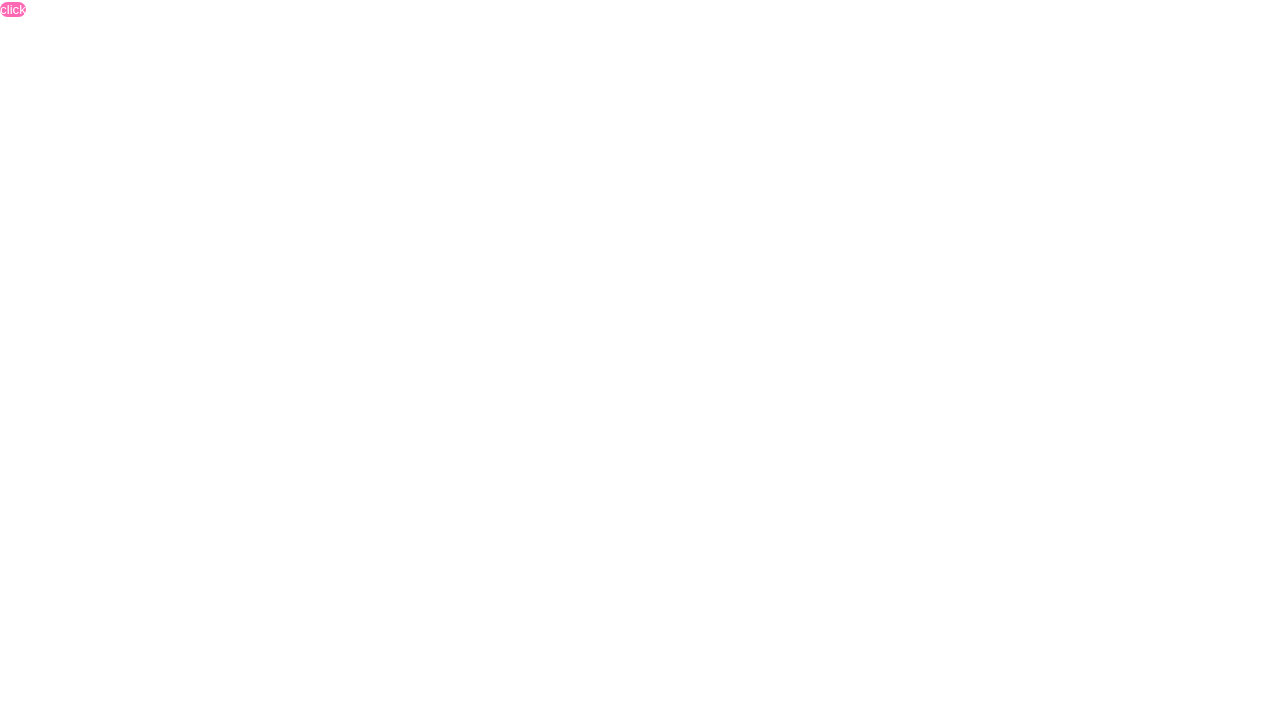
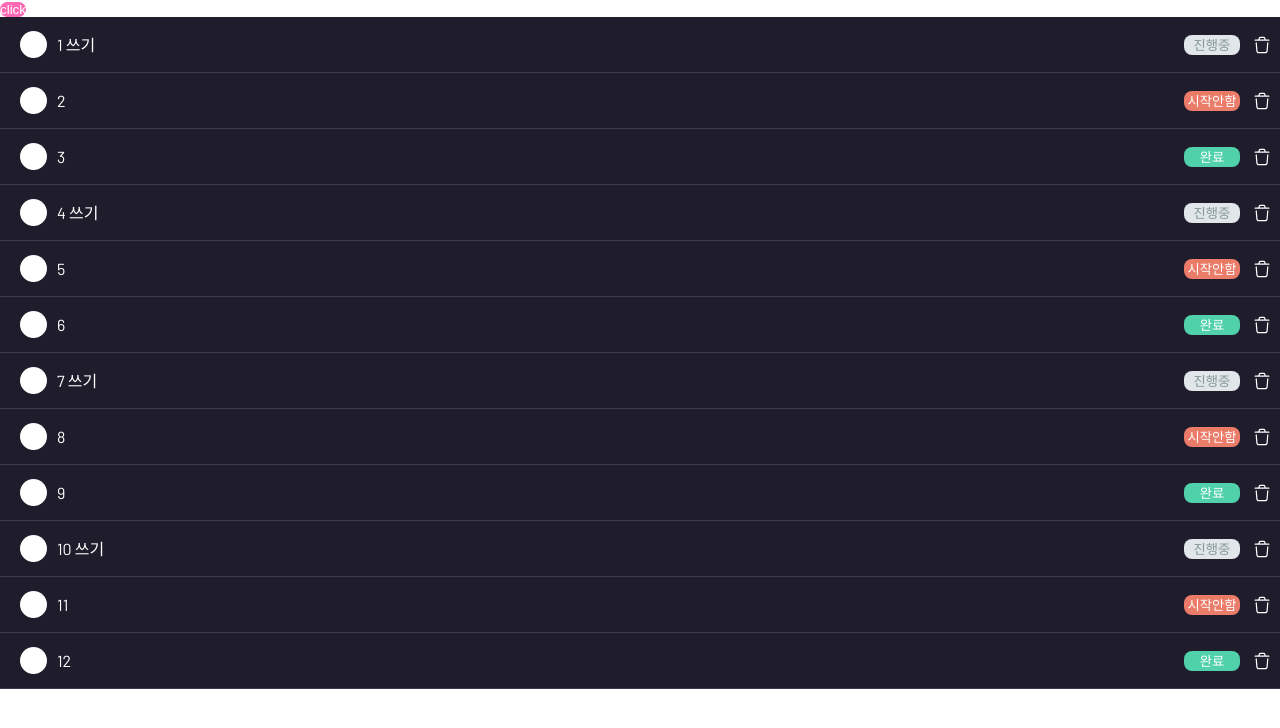
Before and after one commit to ONE-TED/5_moduCompany_team2, a React (Create React App) app: page / in a window 1280 px wide. Shown: the top 728 px of the page. Built offline with nearby package versions, Linux system fonts and the light colour scheme.

Commit message:
chore : type 변경

```diff
--- a/public/index.html
+++ b/public/index.html
@@ -1,20 +1,21 @@
 <!DOCTYPE html>
 <html lang="ko">
+
 <head>
   <meta charset="utf-8" />
   <meta name="viewport" content="width=device-width, initial-scale=1" />
   <meta name="theme-color" content="#000000" />
-    <meta
-      name="description"
-      content="Web site created using create-react-app"
-    />
+  <meta name="description" content="Web site created using create-react-app" />
   <link rel="preconnect" href="https://fonts.googleapis.com">
   <link rel="preconnect" href="https://fonts.gstatic.com" crossorigin>
   <link href="https://fonts.googleapis.com/css2?family=Barlow:wght@400;500;700&display=swap" rel="stylesheet">
   <title>React App</title>
 </head>
+
 <body>
   <noscript>You need to enable JavaScript to run this app.</noscript>
   <div id="root"></div>
+  <div id="modal-root"></div>
 </body>
+
 </html>
--- a/src/App.tsx
+++ b/src/App.tsx
@@ -1,15 +1,20 @@
-import React from 'react';
+import React, { useState } from 'react';
 import styled, { ThemeProvider } from 'styled-components';
 
 import { GlobalStyles } from 'Styles/GlobalStyles';
 import { theme } from 'Styles/theme';
 import Button from 'Components/Button';
+import TodoList from 'Components/TodoList';
+import { task } from 'utils/MockData/data';
 
 const App: React.FC = () => {
+  const [todoData, setTodoData] = useState(task[0].todos);
+
   return (
     <ThemeProvider theme={theme}>
       <GlobalStyles />
       <StyledButton>click</StyledButton>
+      <TodoList setTodoData={setTodoData} data={todoData} />
     </ThemeProvider>
   );
 };
--- a/src/Components/TodoList/index.tsx
+++ b/src/Components/TodoList/index.tsx
@@ -1,7 +1,8 @@
 import React, { useState, useRef } from 'react';
+import styled from 'styled-components';
+
+import { getElementIndex } from 'utils/DragNdrop';
 import TodoItem from 'Components/TodoList/TodoItem';
-import styled from 'styled-components';
-import { getElementIndex } from 'utils/DragNdrop';
 
 export interface ITodoTypes {
   id: number;
```
Also changed, not shown: src/Components/TodoList/TodoItem/index.tsx (+5 -3 lines). Lines whose indentation alone changed are shown as unchanged.
